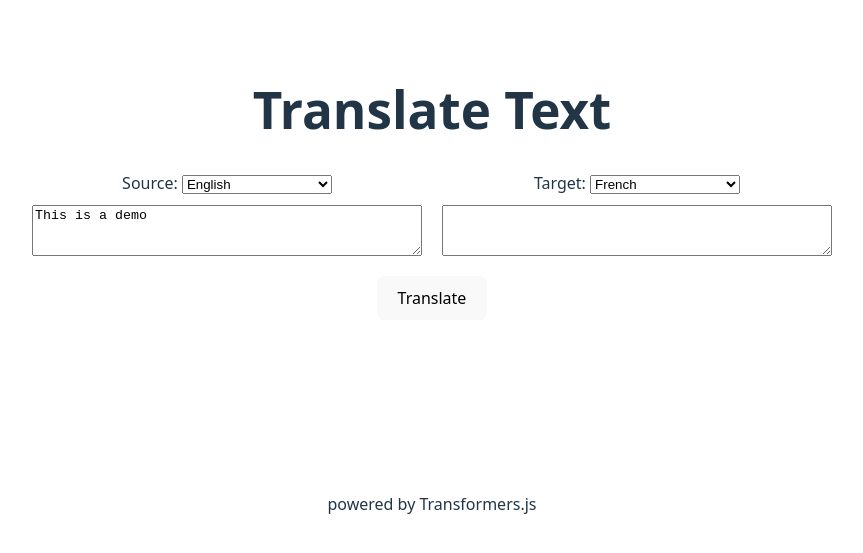
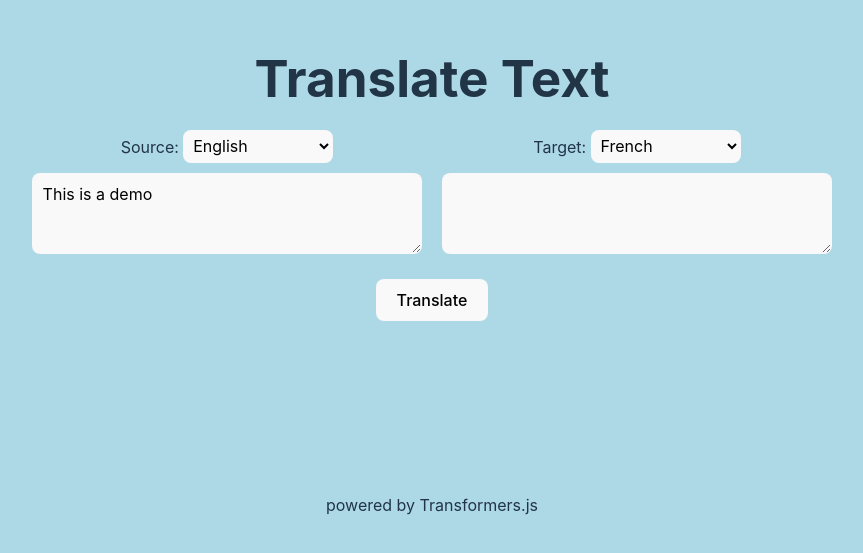
Before and after one commit to leontoys/react-translator, a React (Vite) app: page / in a window 1280 px wide. Shown: the part 111-664 px from the top of the page, without its empty margins (208-1071 px from the left). Built offline with nearby package versions, Linux system fonts and the light colour scheme.

Commit message:
react-translator-done-ready-to-deploy

```diff
--- a/src/App.css
+++ b/src/App.css
@@ -5,60 +5,23 @@
   text-align: center;
 }
 
-.logo {
-  height: 6em;
-  padding: 1.5em;
-  will-change: filter;
-  transition: filter 300ms;
-}
-.logo:hover {
-  filter: drop-shadow(0 0 2em #646cffaa);
-}
-.logo.react:hover {
-  filter: drop-shadow(0 0 2em #61dafbaa);
+.language-container {
+  display: flex;
+  gap: 20px;
 }
 
-@keyframes logo-spin {
-  from {
-    transform: rotate(0deg);
-  }
-  to {
-    transform: rotate(360deg);
-  }
-}
-
-@media (prefers-reduced-motion: no-preference) {
-  a:nth-of-type(2) .logo {
-    animation: logo-spin infinite 20s linear;
-  }
-}
-
-.card {
-  padding: 2em;
-}
-
-.read-the-docs {
-  color: #888;
-}
-
-/*Custom*/
-.language-container{
+.textbox-container {
   display: flex;
-  gap : 20px;
-}
-
-.textbox-container{
-  display: flex;
-  gap : 20px;
   justify-content: center;
+  gap: 20px;
   width: 800px;
 }
 
-.textbox-container>textarea, .language-selector{
+.textbox-container>textarea, .language-selector {
   width: 50%;
 }
 
-.language-selector>select{
+.language-selector>select {
   width: 150px;
 }
 
@@ -87,14 +50,19 @@
   z-index: 2;
 }
 
+.selector-container {
+  display: flex;
+  gap: 20px;
+}
+
 .progress-bars-container {
   padding: 8px;
   height: 140px;
 }
 
-.container{
+.container {
+  margin: 25px;
   display: flex;
   flex-direction: column;
-  gap : 10px;
-  margin : 20px;
+  gap: 10px;
 }
--- a/src/App.jsx
+++ b/src/App.jsx
@@ -8,40 +8,42 @@ function App() {
   //for worker object - create reference
   const worker = useRef(null)
   //model loading - progress indicators
-  const [ready,setReady] = useState(null)
-  const [disabled,setDisabled] = useState(false)
-  const [progressItems,setProgressItems] = useState([])
+  const [ready, setReady] = useState(null)
+  const [disabled, setDisabled] = useState(false)
+  const [progressItems, setProgressItems] = useState([])
 
   //translation default languages and inputs
-  const [input,setInput] = useState('This is a demo')
-  const [sourceLanguage,setSourceLanguage] = useState('eng_Latn')
-  const [targetLanguage,setTargetLanguage] = useState('fra_Latn')
-  const [output,setOutput] = useState('')
+  const [input, setInput] = useState('This is a demo')
+  const [sourceLanguage, setSourceLanguage] = useState('eng_Latn')
+  const [targetLanguage, setTargetLanguage] = useState('fra_Latn')
+  const [output, setOutput] = useState('')
+
+  //console.log("progress-items",progressItems)
 
   //as soon as App is mounted, get worker
-  useEffect(()=>{
+  useEffect(() => {
 
     //create worker if doesn't exist
-    worker.current ??= new Worker( new URL('./worker.js', import.meta.url ), {
-      type : 'module'
-    } )
+    worker.current ??= new Worker(new URL('./worker.js', import.meta.url), {
+      type: 'module'
+    })
 
     //call back for message received
-    const onMessageReceived = (e)=>{
-      console.log("event",e.data)
+    const onMessageReceived = (e) => {
+      console.log("event", e.data)
       //TODO
       switch (e.data.status) {//based on the status update from worker
         case 'initiate':
           //model file starts loading
           setReady(false)
-          setProgressItems(prev => [...prev,e.data])//keep appending the files info
+          setProgressItems(prev => [...prev, e.data])//keep appending the files info
           break;
 
         //update progress percentages
         case 'progress':
-          setProgressItems(prev=>prev.map(item=>{
-            if(item.file === e.data.file){
-              return {...item, progress : e.data.progress}//update progress
+          setProgressItems(prev => prev.map(item => {
+            if (item.file === e.data.file) {
+              return { ...item, progress: e.data.progress }//update progress
             }
             return item
           }))
@@ -51,7 +53,7 @@ function App() {
         //once all files are loaded, remove the pgoress indicators
         case 'done':
           setProgressItems(
-            prev=>prev.filter(item=> item.file!== e.data.file))
+            prev => prev.filter(item => item.file !== e.data.file))
           break;
 
         //pipeline is ready
@@ -62,7 +64,7 @@ function App() {
         //case update
         case 'update':
           //from the streamer, keep updating output
-          setOutput( output + e.data.output )
+          setOutput(output + e.data.output)
           break;
 
 
@@ -74,24 +76,24 @@ function App() {
     }
 
     //link call back to event
-    worker.current.addEventListener('message',onMessageReceived)
+    worker.current.addEventListener('message', onMessageReceived)
 
     //clean up when component is unmounted
-    return ()=>worker.current.removeEventListener('message',onMessageReceived)
+    return () => worker.current.removeEventListener('message', onMessageReceived)
 
   })
 
   //call worker to translate
-  const translate = ()=>{
+  const translate = () => {
     //disable button to avoid multiple clicks
     setDisabled(true)
     //clear output
     setOutput("")
     //call worker
     worker.current.postMessage({
-      text : input,
-      sourceLanguage : sourceLanguage,
-      targetLanguage : targetLanguage
+      text: input,
+      sourceLanguage: sourceLanguage,
+      targetLanguage: targetLanguage
     })
   }
 
@@ -104,15 +106,15 @@ function App() {
 
         <div className='language-container'>
           <LanguageSelector type={"Source"} defaultLanguage={"eng_Latn"}
-            onChange={e=>setSourceLanguage(e.target.value)}
+            onChange={e => setSourceLanguage(e.target.value)}
           ></LanguageSelector>
           <LanguageSelector type={"Target"} defaultLanguage={"fra_Latn"}
           ></LanguageSelector>
         </div>
 
         <div className='textbox-container'>
-            <textarea value={input}   rows={3}  onChange={e=>setInput(e.target.value)}></textarea>
-            <textarea value={output}  rows={3}  readOnly></textarea>
+          <textarea value={input} rows={3} onChange={e => setInput(e.target.value)}></textarea>
+          <textarea value={output} rows={3} readOnly></textarea>
         </div>
 
       </div>
@@ -122,13 +124,13 @@ function App() {
       {/* Progress Indicators - for model loading  */}
       <div className='progress-bars-container'>
         {ready === false && (
-            <label>Loading models...(run only once)</label>
+          <label>Loading models... (only run once)</label>
         )}
-          {progressItems.map(data=>{
+        {progressItems.map(data => (
           <div key={data.file}>
-              <Progress text={data.file} percentage={data.progress}></Progress>
+            <Progress text={data.file} percentage={data.progress} />
           </div>
-          })}
+        ))}
       </div>
 
       <p>powered by Transformers.js</p>
--- a/src/index.css
+++ b/src/index.css
@@ -1,25 +1,15 @@
 :root {
-  font-family: system-ui, Avenir, Helvetica, Arial, sans-serif;
+  font-family: Inter, system-ui, Avenir, Helvetica, Arial, sans-serif;
   line-height: 1.5;
   font-weight: 400;
-
-  color-scheme: light dark;
-  color: rgba(255, 255, 255, 0.87);
-  background-color: #242424;
+  color: #213547;
+  background-color: lightblue;
 
   font-synthesis: none;
   text-rendering: optimizeLegibility;
   -webkit-font-smoothing: antialiased;
   -moz-osx-font-smoothing: grayscale;
-}
-
-a {
-  font-weight: 500;
-  color: #646cff;
-  text-decoration: inherit;
-}
-a:hover {
-  color: #535bf2;
+  -webkit-text-size-adjust: 100%;
 }
 
 body {
@@ -32,37 +22,55 @@ body {
 
 h1 {
   font-size: 3.2em;
-  line-height: 1.1;
+  line-height: 1;
+}
+
+h1,
+h2 {
+  margin: 8px;
+}
+
+select {
+  padding: 0.3em;
+  cursor: pointer;
+}
+
+textarea {
+  padding: 0.6em;
 }
 
 button {
+  padding: 0.6em 1.2em;
+  cursor: pointer;
+  font-weight: 500;
+}
+
+button[disabled] {
+  cursor: not-allowed;
+}
+
+select,
+textarea,
+button {
   border-radius: 8px;
   border: 1px solid transparent;
-  padding: 0.6em 1.2em;
   font-size: 1em;
-  font-weight: 500;
   font-family: inherit;
-  background-color: #1a1a1a;
-  cursor: pointer;
+  background-color: #f9f9f9;
   transition: border-color 0.25s;
 }
-button:hover {
+
+select:hover,
+textarea:hover,
+button:not([disabled]):hover {
   border-color: #646cff;
 }
+
+select:focus,
+select:focus-visible,
+textarea:focus,
+textarea:focus-visible,
 button:focus,
 button:focus-visible {
   outline: 4px auto -webkit-focus-ring-color;
 }
-
-@media (prefers-color-scheme: light) {
-  :root {
-    color: #213547;
-    background-color: #ffffff;
-  }
-  a:hover {
-    color: #747bff;
-  }
-  button {
-    background-color: #f9f9f9;
-  }
-}
```
Lines whose indentation alone changed are shown as unchanged.
